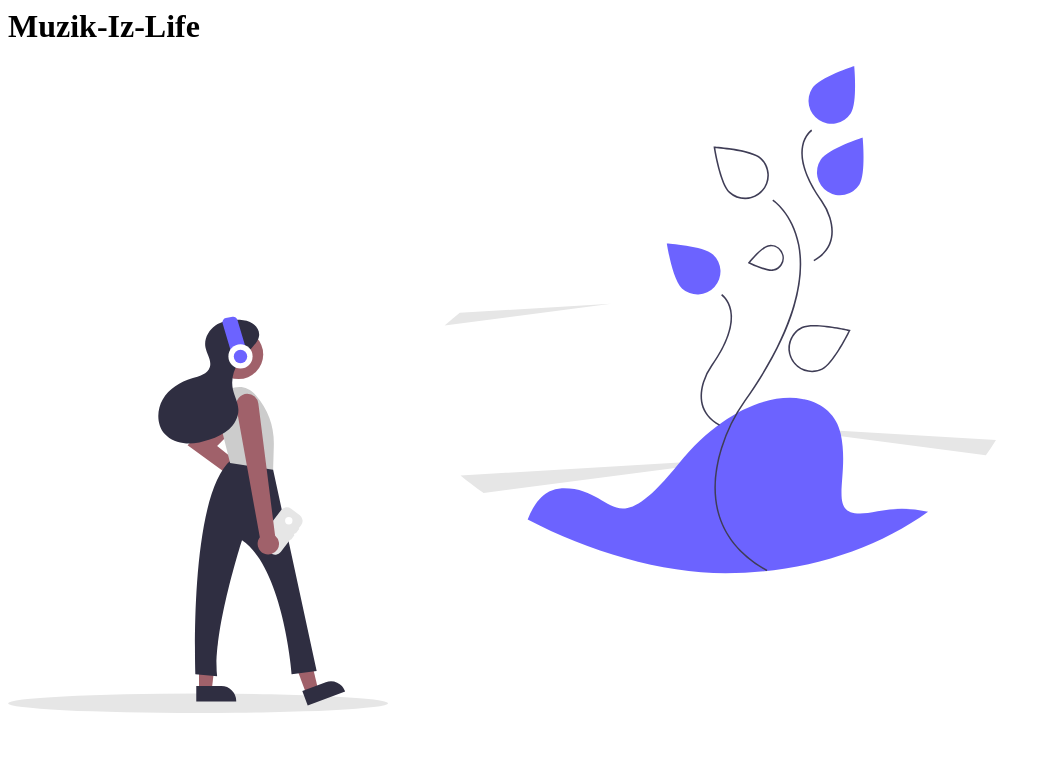
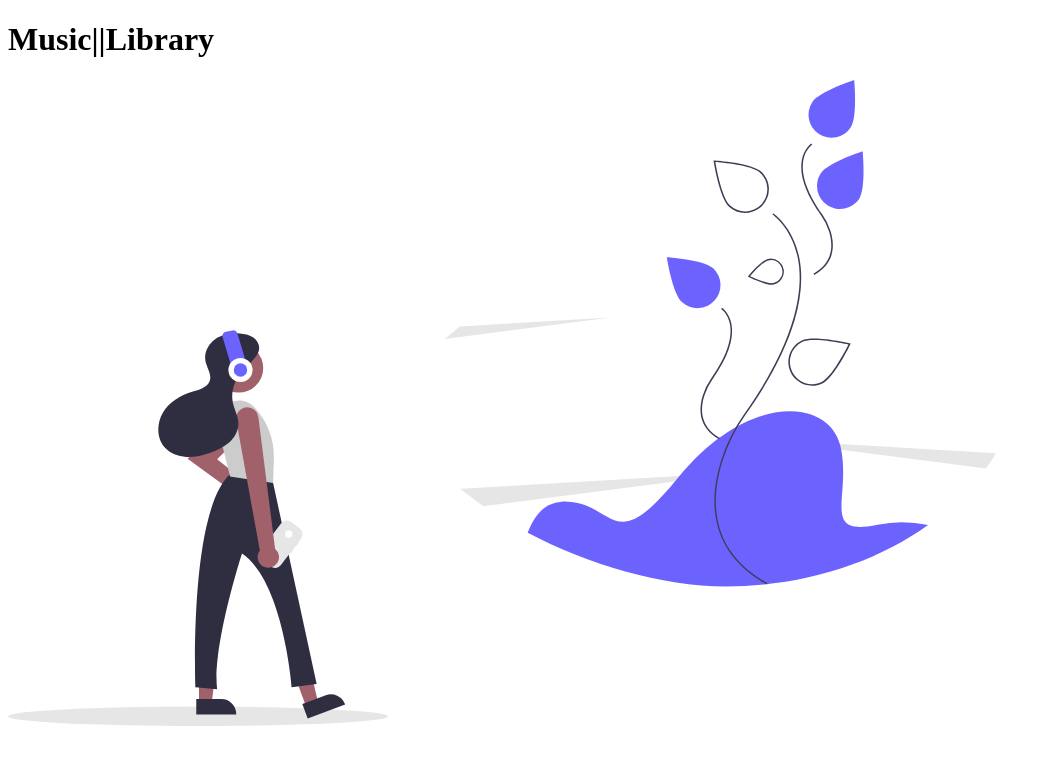
Before and after one commit to akshay1431/devakki-portfolio, a plain HTML site: page index.html in a window 1280 px wide. Shown: the whole page, without its empty margins (0-1051 px from the left). Drawn offline with Linux system fonts and the light colour scheme.

Commit message:
Update index.html

```diff
--- a/index.html
+++ b/index.html
@@ -1,16 +1,17 @@
+<!DOCTYPE html>
 <html lang="en">
 
 <head>
     <meta charset="UTF-8">
     <meta name="viewport" content="width=device-width, initial-scale=1.0">
-    <title>Music || Store</title>
+    <title>Music||Store</title>
 </head>
+<h1>Music||Library</h1>
+
 
 <body>
-    <h1>Muzik-Iz-Life</h1>
+    <img src="images/music.svg" alt="coverpage">
+
 </body>
-<header>
-    <img src="images/music.svg" />
-</header>
 
 </html>
```
